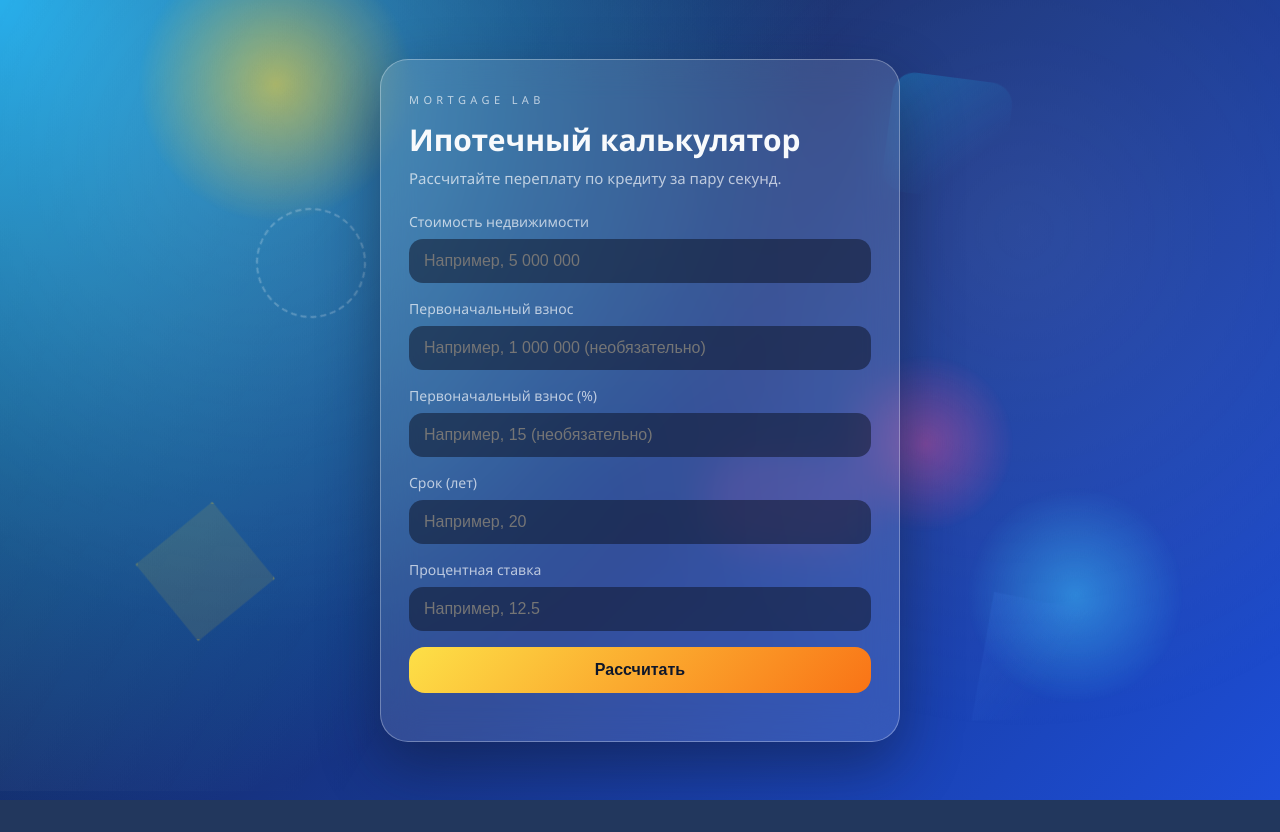
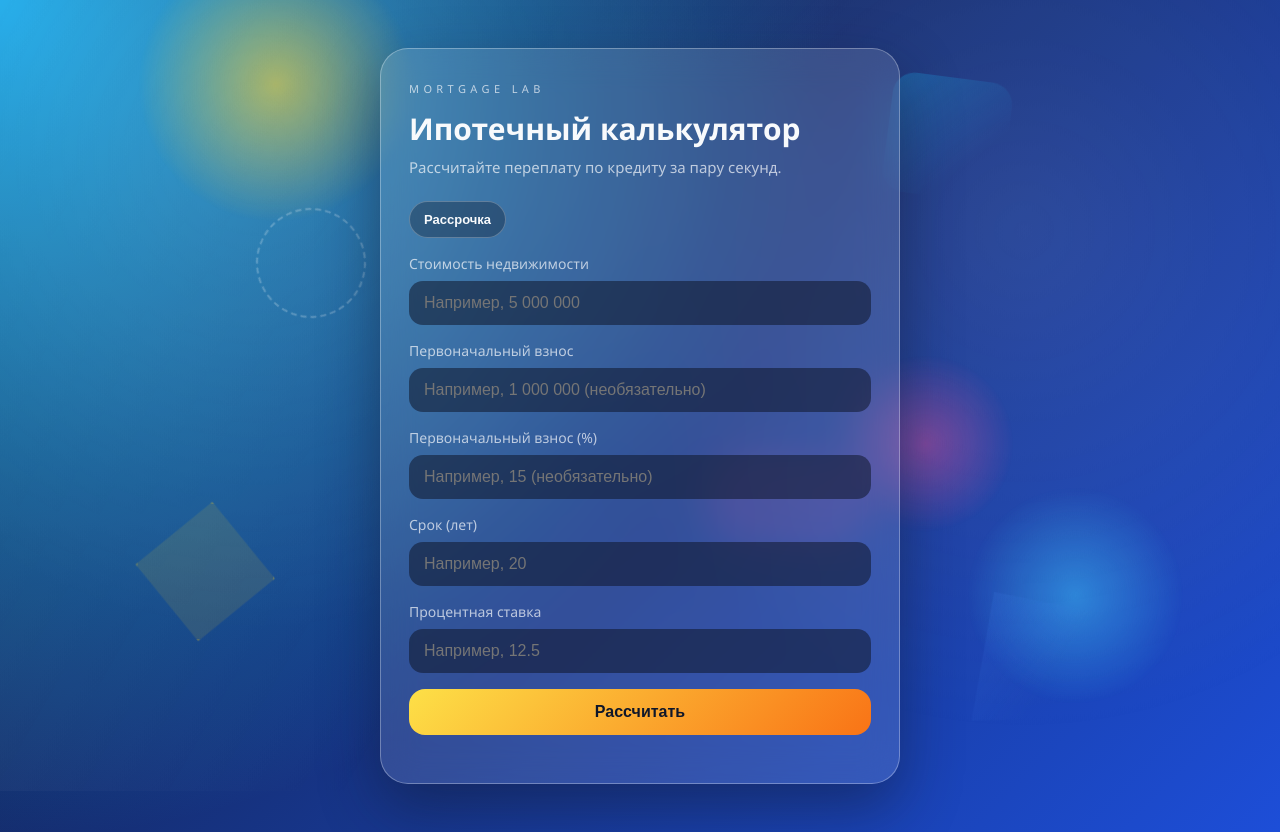
Before and after one commit to HoDzha/mortgage_calc, a Flask app: page / in a window 1280 px wide. Before the commit the page ends 800 px from the top, so only its background shows below. Run offline with Flask 3, Linux system fonts and the light colour scheme.

Commit message:
Добавлена кнопака Рассрочка

```diff
--- a/static/formatting.js
+++ b/static/formatting.js
@@ -31,3 +31,21 @@ const bindFormatting = () => {
 };
 
 document.addEventListener("DOMContentLoaded", bindFormatting);
+
+document.addEventListener("DOMContentLoaded", () => {
+  const toggle = document.getElementById("installment-toggle");
+  const rateField = document.getElementById("rate-field");
+  const rateInput = rateField?.querySelector("input[name='annual_rate']");
+
+  if (!toggle || !rateField || !rateInput) {
+    return;
+  }
+
+  toggle.addEventListener("click", () => {
+    const isActive = toggle.classList.toggle("is-active");
+    rateField.classList.toggle("is-hidden", isActive);
+    if (isActive) {
+      rateInput.value = "";
+    }
+  });
+});
--- a/static/styles.css
+++ b/static/styles.css
@@ -184,6 +184,29 @@ h1 {
   display: grid;
   gap: 16px;
   margin-bottom: 16px;
+}
+
+.toggle {
+  justify-self: start;
+  padding: 10px 14px;
+  border-radius: 999px;
+  border: 1px solid rgba(255, 255, 255, 0.25);
+  background: rgba(15, 23, 42, 0.35);
+  color: var(--text-primary);
+  font-size: 13px;
+  font-weight: 600;
+  cursor: pointer;
+  transition: background 0.2s ease, border 0.2s ease;
+}
+
+.toggle.is-active {
+  background: rgba(250, 204, 21, 0.2);
+  border-color: rgba(250, 204, 21, 0.6);
+  color: #facc15;
+}
+
+.field.is-hidden {
+  display: none;
 }
 
 .field {
--- a/templates/index.html
+++ b/templates/index.html
@@ -29,6 +29,9 @@
         </header>
 
         <form class="form" method="post" novalidate>
+          <button class="toggle" type="button" id="installment-toggle">
+            Рассрочка
+          </button>
           <label class="field">
             <span>Стоимость недвижимости</span>
             <input
@@ -74,7 +77,7 @@
             />
           </label>
 
-          <label class="field">
+          <label class="field" id="rate-field">
             <span>Процентная ставка</span>
             <input
               name="annual_rate"
```
